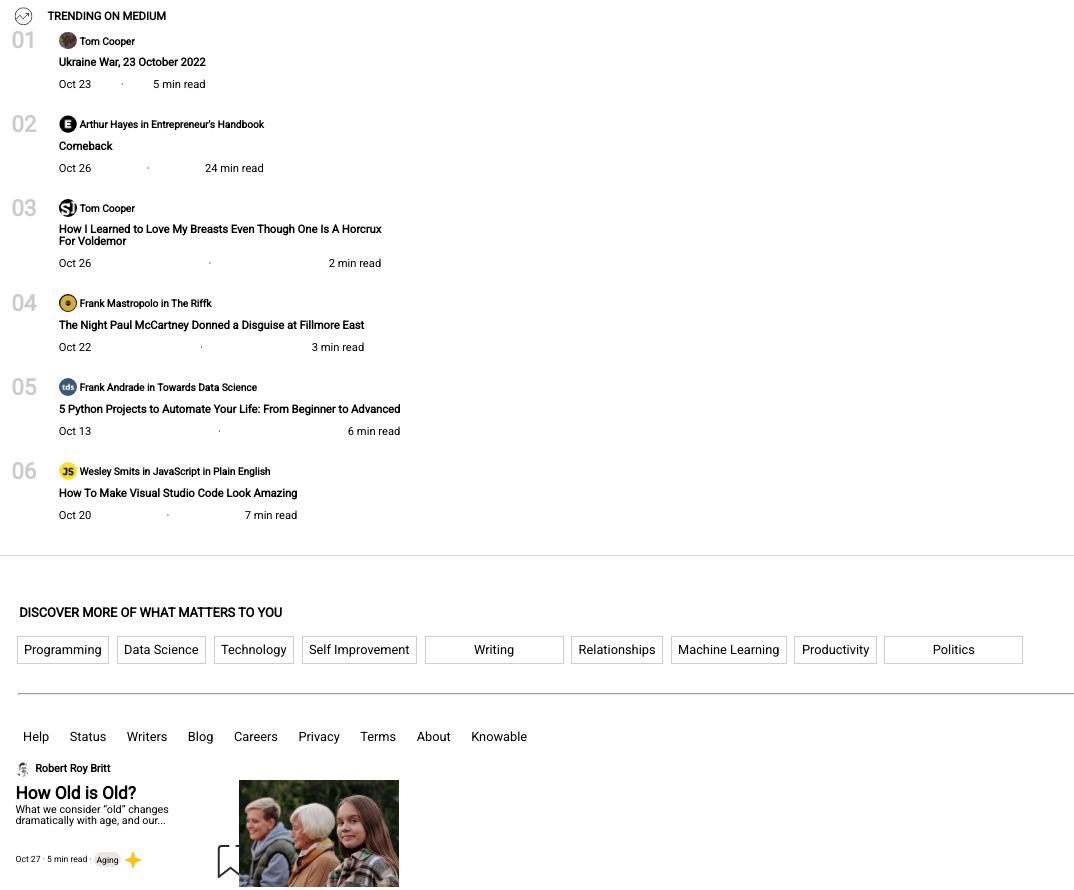
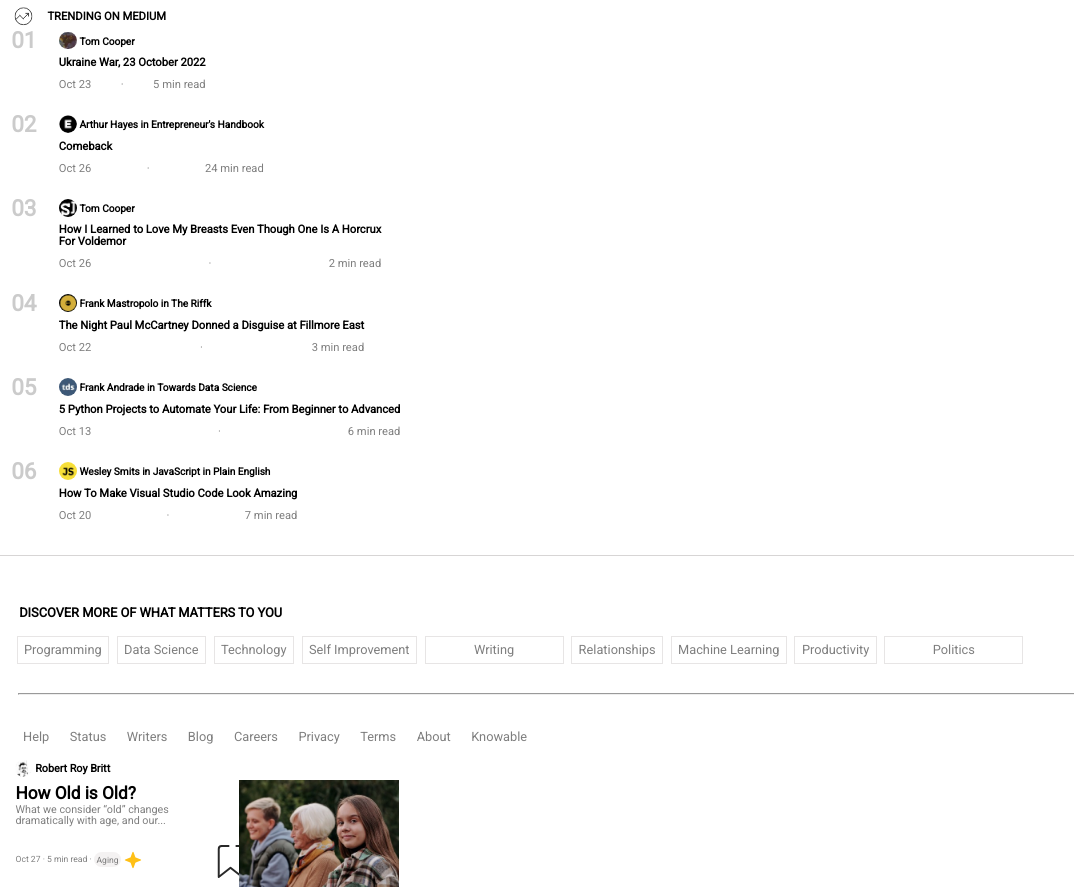
Before and after one commit to Danielindrieri/U2-W1-D5, a plain HTML site: page base_di_partenza/index.html in a window 1280 px wide. Shown: the part 409-1299 px from the top of the page, without its empty margins (0-1074 px from the left). Drawn offline with nearby package versions, Linux system fonts and the light colour scheme.

Commit message:
modifiche

```diff
--- a/base_di_partenza/assets/css/style.css
+++ b/base_di_partenza/assets/css/style.css
@@ -285,3 +285,9 @@ footer section p {
  footer article{
     margin-bottom: 2.5em;
  }
+ footer span,.content,.space{
+    opacity: 0.5;
+ }
+ footer section{
+    opacity: 0.5;
+ }
```
